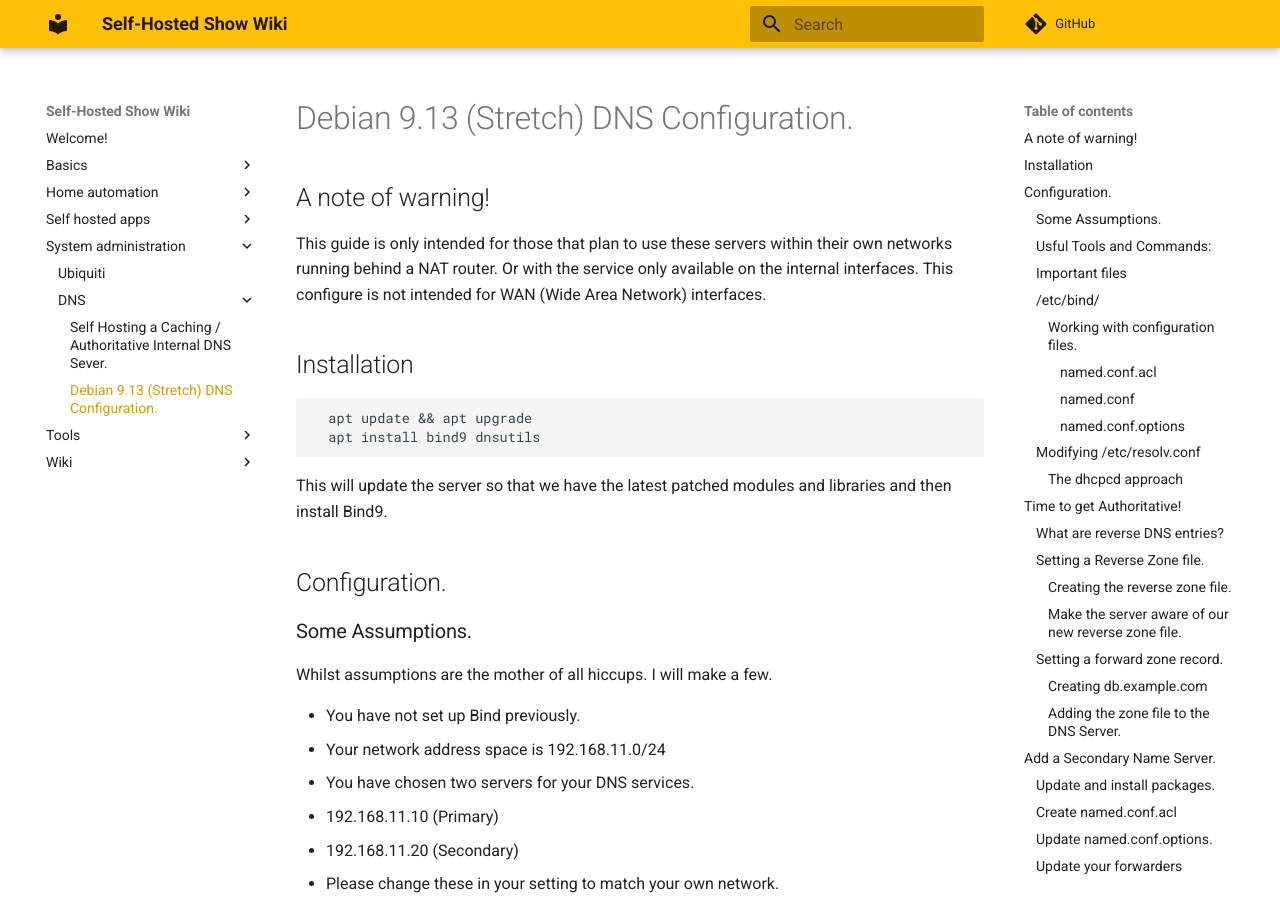
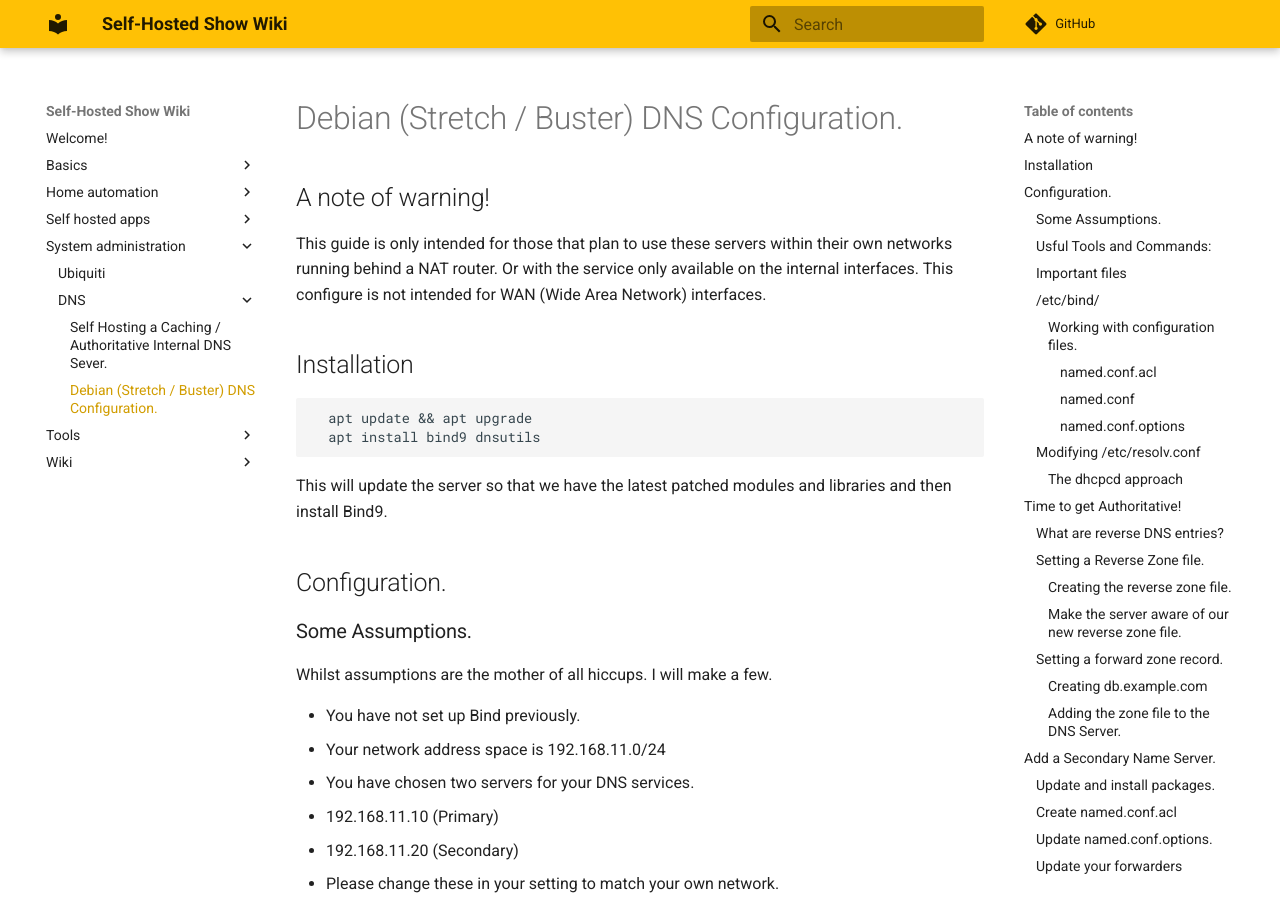
Before and after one commit to selfhostedshow/wiki, an MkDocs documentation site: the page built from docs/system-administration/DNS/debian-stretch.md, in a window 1280 px wide and 900 px high. Built offline with MkDocs 1.6.1 and Material for MkDocs 9.7.7, drawn with Linux system fonts in a browser that asks for light colours; comment, search, counter and statistics services are not loaded.

Commit message:
Title changed. File name unchanged. I have updated the title to remove 9.13 and add Buster. I have not changed the file name at this stage. I would like to work through file structure issues for making changes. Though it will be needed nce things are more final.

```diff
--- a/docs/system-administration/DNS/debian-stretch.md
+++ b/docs/system-administration/DNS/debian-stretch.md
@@ -1,5 +1,5 @@
 ---
-title: Debian 9.13 (Stretch) DNS Configuration.
+title: Debian (Stretch / Buster) DNS Configuration.
 summary: A guide on how to setup Primary and Secondary caching servers with zone authority under Debian (stretch).
 date: 2020-11-26
 authors:
```
